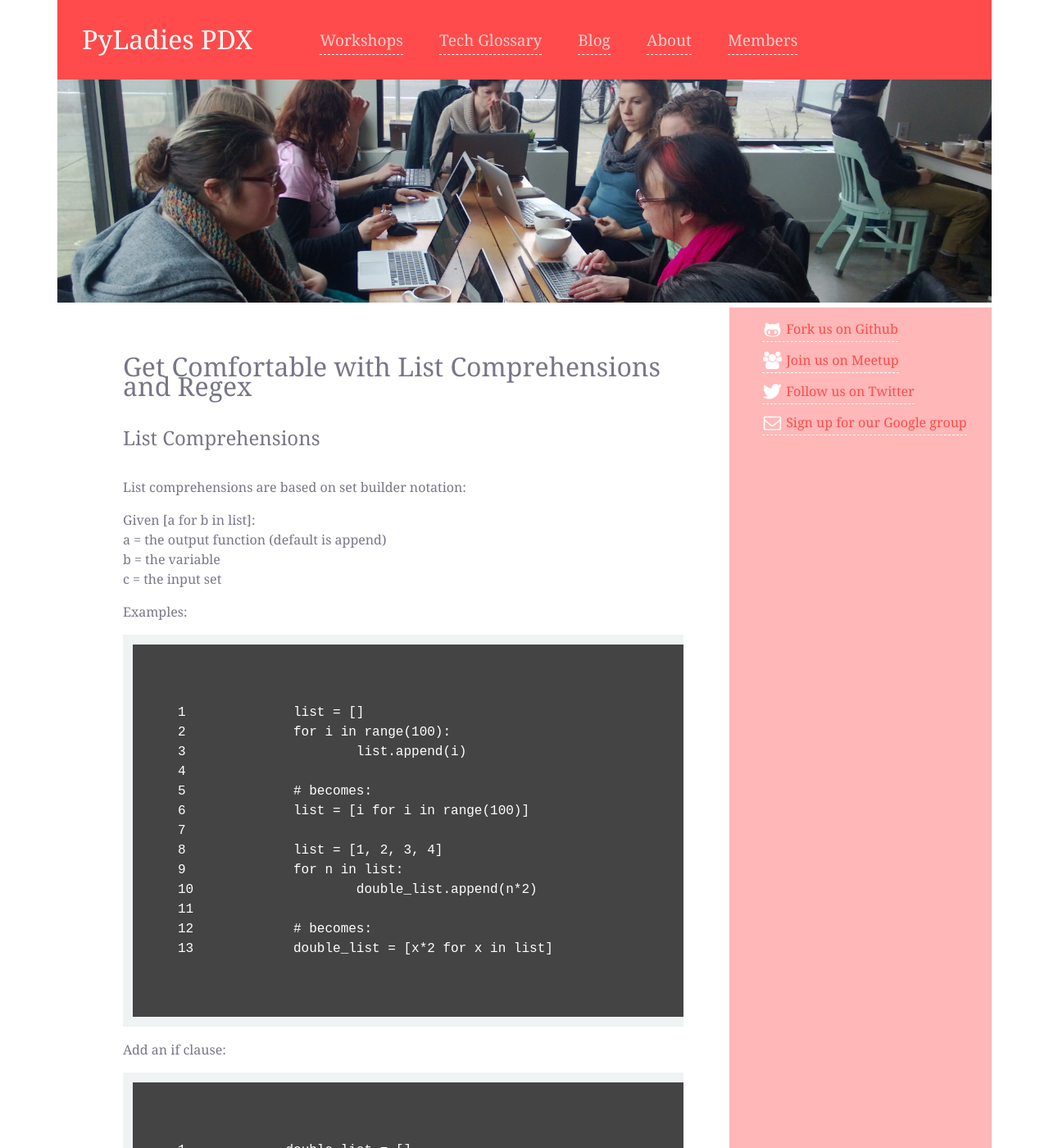
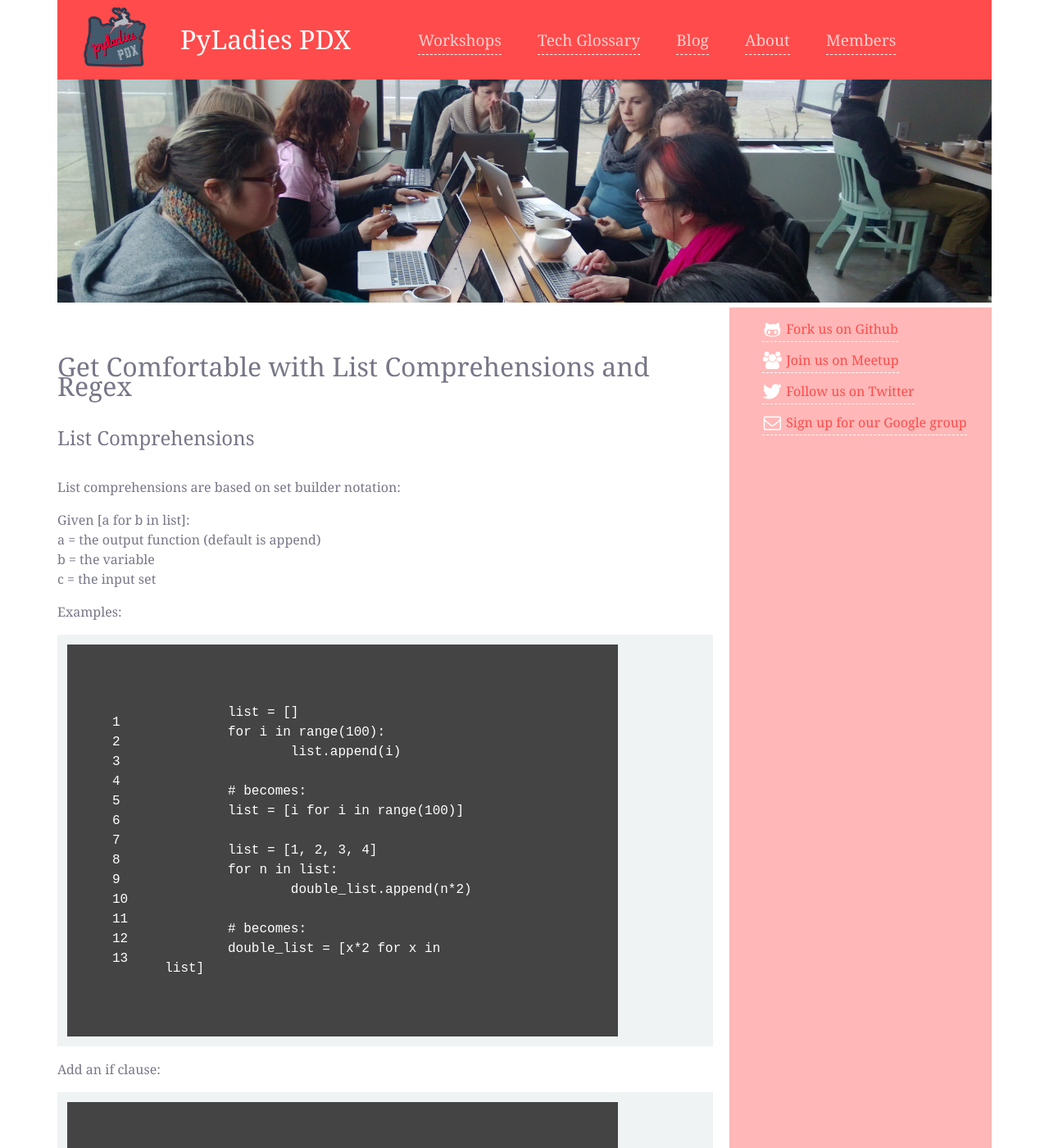
Before and after one commit to pyladiespdx/pyladiespdx.github.com, a Jekyll site: the page built from _posts/2013-05-01-listcomps.md, in a window 1280 px wide and 1400 px high. Shown: the whole window at 82% size. Built offline with Jekyll 4.4.1, drawn with Linux system fonts in a browser that asks for light colours; nearby versions of some CDN libraries; Markdown is read by kramdown in place of the engine named in the settings.

Commit message:
added logo to default template and relevant styles'

```diff
--- a/_layouts/default.html
+++ b/_layouts/default.html
@@ -31,7 +31,8 @@
 				</div><!--end header-wrapper-->
 			</div><!--end header-->
 		<div class="nav">
-			<!--<div class="logo"><a href="/"><img src="images/pyladies_pdx.png" alt="pyladies pdx logo" width="60px" height="60px" /></a></div>-->
+			<div class="logo"><a href="/"><img src="/images/pyladies_pdx.png" alt="pyladies pdx logo" /></a></div>
+      <!--<img class='logo' width='100px' src="/images/pyladies_pdx.png"/> -->
 			<a href="/"><h1 class="us">PyLadies PDX</h1></a>
 			<ul>
 				<li><a href="/workshops">Workshops</a></li>
--- a/css/stylesheet.css
+++ b/css/stylesheet.css
@@ -34,11 +34,8 @@ body {
 
 .wrapper {
   float: left;
-  width: 660px;
+  width: 800px;
   min-height: 100%;
-  background: #fff;
-  margin: 0 0 0 60px;
-  padding: 0 20px;
 }
 
 .content {
@@ -127,7 +124,7 @@ li {
 }
 
 pre, code {
-  width: 100%;
+  width: 90%;
   display: block;
   background: #444;
   color: #fff;
@@ -255,8 +252,9 @@ Header Styles
 }
 
 .logo img {
-  width: 60px;
-  margin: 10px;
+  width: 80px;
+  height: 80px;
+  margin: 5px 10px 0px 30px;
 }
 
 #forkme_banner {
@@ -354,3 +352,26 @@ Media Queries
 @media screen and (min-width: 1027px) {
 
 }
+
+/*******************************************************************************
+Member Styles
+*******************************************************************************/
+
+.member-wrapper{
+  padding: 35px;
+  background: #dddddd;
+  /*border: 3px dashed #000000;*/
+  display: inline-block;
+  margin: 10px;
+
+}
+
+.profile{
+  display: none;
+}
+
+.profile-pic{
+  height: 150px;
+  width: 150px;
+
+}
```
